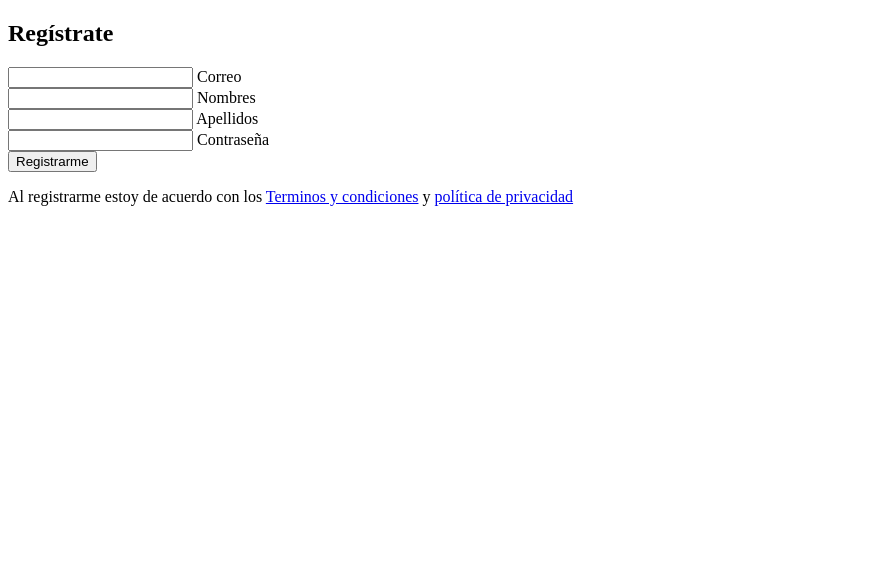
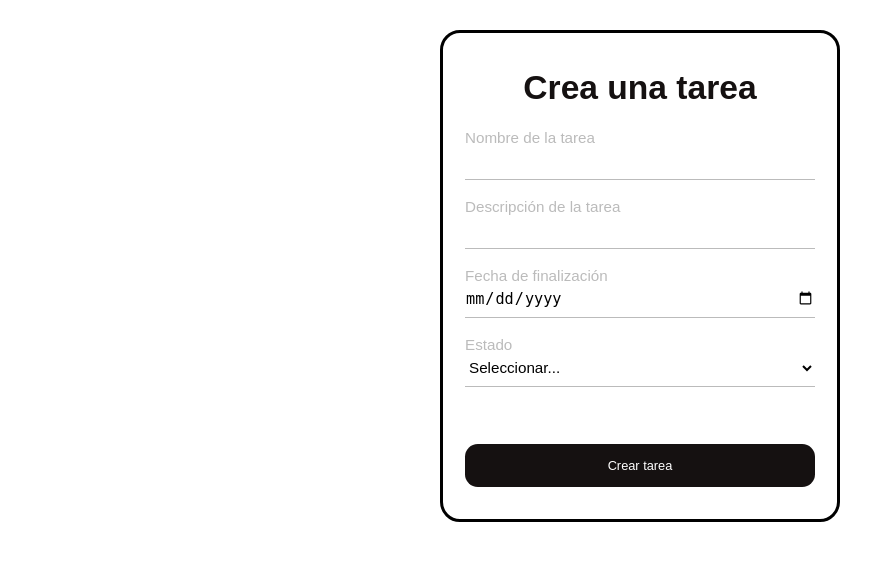
Before and after one commit to Sofict2006/Proyecto-Final-JC, a PHP site: page /modulos/gestion_tareas.php in a window 1280 px wide. Shown: the top 561 px of the page, without its empty margins (0-895 px from the left). Run offline with PHP 8.4, Linux system fonts and the light colour scheme.

Commit message:
Se añadio form (funcional) para crear tareas

```diff
--- a/css/dashboard.css
+++ b/css/dashboard.css
@@ -139,8 +139,18 @@ nav {
 
 /* Estilos de los form */
 
+.card {
+    margin: 30px auto;
+    height: 100%;
+    display: flex;
+    max-width: 400px;
+    border: rgb(0, 0, 0) solid;
+    border-radius: 20px;
+
+}
+
 form{
-    max-width: 260px;
+    max-width: 350px;
     width: 100%;
     margin: 0 auto;
     height: 100%;
@@ -174,29 +184,17 @@ form{
     border-bottom: 1px solid #bbb;
     padding: 0;
     font-size: 0.95rem;
-    color: #151111;
+    color: #000000;
     transition: 0.4s;
 }
 
 label{
     position: absolute;
     left: 0;
-    top: 50%;
-    transform: translateY(-50%);
+    top: -45%;
     font-size: 0.95rem;
     color: #bbb;
     pointer-events: none;
-    transition: 0.4s;
-}
-
-.input-field.active{
-    border-bottom-color: #151111;
-}
-
-.input-field.active + label{
-    font-size: 0.75rem;
-    top: -2px;
-
 }
 
 .sign-btn{
--- a/dashboard.php
+++ b/dashboard.php
@@ -9,7 +9,8 @@ if(!isset($_SESSION['correo'])){
 <!DOCTYPE html>
 <html lang="es">
 <head>
-    <link rel="stylesheet" href="css/dashboard.css?mod=gestion_tareas">
+    <link rel="stylesheet" href="css/dashboard.css">
+    <link rel="icon" type="image/jpg" href="img/favicon.png" />
 
 
     <meta charset="UTF-8">
--- a/index.php
+++ b/index.php
@@ -11,9 +11,9 @@ if(isset($_SESSION['nu_id'])){
 <head>
     <meta charset="UTF-8">
 
-    <title>Sign in & Sign in</title>
+    <title>Ingresar - To-Do</title>
 
-    <link rel="icon" type="image/jpg" href="img/favicon.png" />
+    <link rel="icon" type="image/png" href="/img/favicon.png">
 
     <link rel="stylesheet" href="css/styles.css">
 
@@ -99,6 +99,7 @@ if(isset($_SESSION['nu_id'])){
                             <h4>easyclass</h4>
                         </div>
 
+
                     <div class="heading">
                         <h2>Regístrate</h2>
                         <h6>¿Ya tienes una cuenta?</h6>
--- a/modulos/gestion_tareas.php
+++ b/modulos/gestion_tareas.php
@@ -1,48 +1,56 @@
 <!DOCTYPE html>
-<html lang="en">
+<html lang="es">
 <head>
     <meta charset="UTF-8">
     <title>Gestión de Tareas</title>
+    <link rel="stylesheet" href="../css/dashboard.css">
+    <link rel="icon" type="image/jpg" href="../img/favicon.png" />
 
 </head>
 <body>
-<form action="logica_registro.php" method="post" autocomplete="off">
+
+<div class="card">
+<form action="logica_tareas.php" method="post" autocomplete="off">
 
 <div class="heading">
-    <h2 >Regístrate</h2>
+    <center>
+        <h2>Crea una tarea</h2>
+    </center>
 </div>
 
 <div class="actual-form">
 
     <div class="input-wrap">
-        <input type="email" id="correo" name="correo" minlength="4" class="input-field" autocomplete="off" required/>
-        <label>Correo</label>
+        <label>Nombre de la tarea</label>
+        <input type="text" id="nombre_tarea" name="nombre_tarea" minlength="4" class="input-field" autocomplete="off" required/>
     </div>
 
     <div class="input-wrap">
-        <input type="text" id="nombres" name="nombres" minlength="4" class="input-field" autocomplete="off" required/>
-        <label>Nombres</label>
+        <label>Descripción de la tarea</label>
+        <input type="text" id="descripcion" name="descripcion" minlength="4" class="input-field" autocomplete="off" required/>
     </div>
 
     <div class="input-wrap">
-        <input type="text" id="apellidos" name="apellidos" minlength="4" class="input-field" autocomplete="off" required/>
-        <label>Apellidos</label>
+        <label>Fecha de finalización</label>
+        <input type="date" id="fecha_fin" name="fecha_fin" minlength="4" class="input-field" autocomplete="off" required/>
     </div>
 
     <div class="input-wrap">
-        <input type="password" id="password" name="password" minlength="4" class="input-field" autocomplete="off" required/>
-        <label>Contraseña</label>
+        <label>Estado</label>
+        <select type="text" id="estado" name="estado" class="input-field" required>
+            <option selected>Seleccionar...</option>
+            <option value="1">Completada</option>
+            <option value="0">Pendiente</option>
+        </select>
     </div>
 
-    <button type="submit" value="Registrarme" class="sign-btn" name="btn_registrar"> Registrarme </button>
+    <br>
 
-    <p class="text">
-        Al registrarme estoy de acuerdo con los <a href="#">Terminos y condiciones</a> y <a href="#">política de privacidad</a>
-    </p>
+    <button type="submit" value="Registrarme" class="sign-btn" name="btn_crear_t"> Crear tarea </button>
+
 </div>
 </form>
+</div>
 
-
-    <script src="./js/app.js"></script>
 </body>
 </html>
```
Also changed, not shown: logica_tareas.php (added, +25 -0 lines), img/favicon.png (added).
